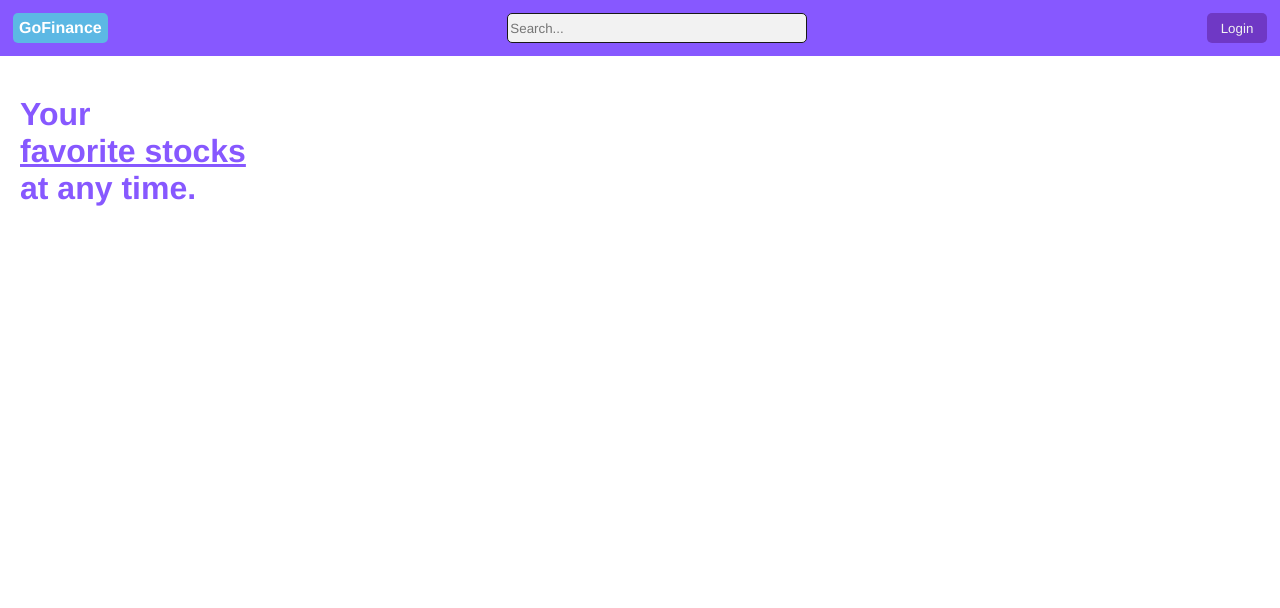
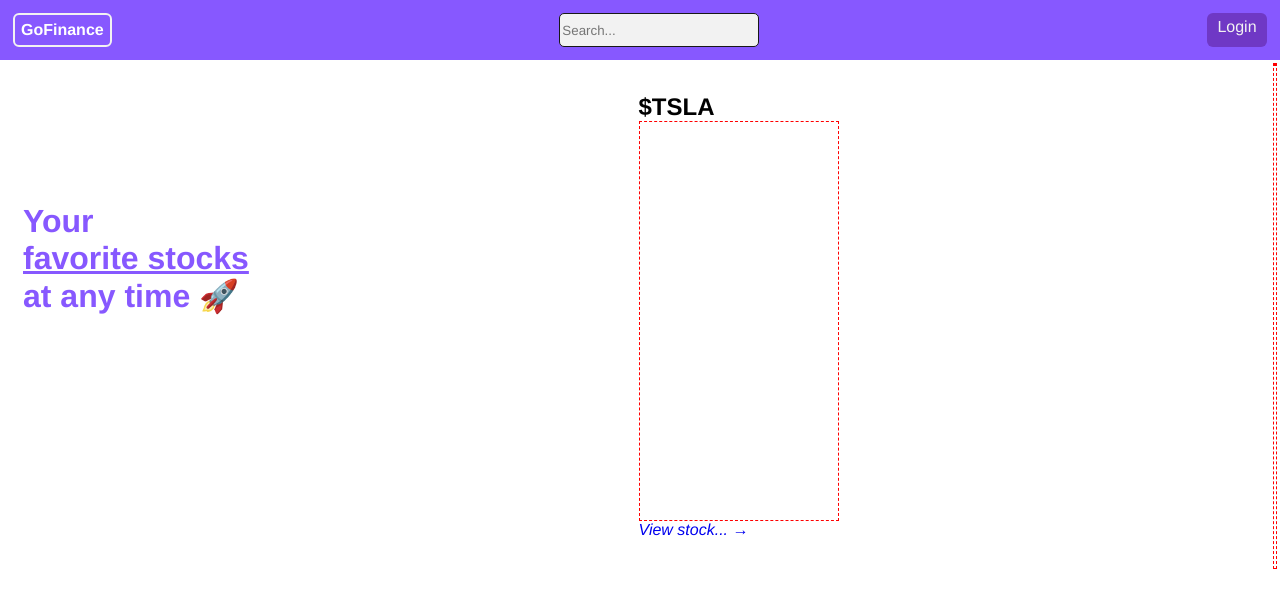
Before and after one commit to code-amin/GoFinance, a React (Create React App) app in the folder client/: page / in a window 1280 px wide. Shown: the top 608 px of the page. Built offline with nearby package versions, Linux system fonts and the light colour scheme.

Commit message:
More components and styling

```diff
--- a/client/public/index.html
+++ b/client/public/index.html
@@ -24,7 +24,7 @@
       work correctly both with client-side routing and a non-root public URL.
       Learn how to configure a non-root public URL by running `npm run build`.
     -->
-    <title>GoFinance 🚀</title>
+    <title>GoFinance</title>
   </head>
   <body>
     <noscript>You need to enable JavaScript to run this app.</noscript>
--- a/client/src/components/Header/Header.js
+++ b/client/src/components/Header/Header.js
@@ -1,11 +1,12 @@
 import styled from "styled-components";
 import SearchBar from "./SearchBar";
-import Login from "./Login";
+import Login from "../Login";
+import { Link } from "react-router-dom";
 
 const Header = () => {
   return (
     <Wrapper>
-      <Logo>GoFinance</Logo>
+      <Logo to="/">GoFinance</Logo>
       <SearchBar />
       <Login />
     </Wrapper>
@@ -22,14 +23,15 @@ const Wrapper = styled.div`
   justify-content: space-between;
   background-color: #8758ff;
   color: #8758ff;
-  padding:3px;
+  padding: 3px;
 `;
 
-const Logo = styled.div`
+const Logo = styled(Link)`
   margin: 10px;
   font-weight: bold;
   color: white;
-  background-color: #5cb8e4;
-  border-radius: 5px;
+  border: 2px solid var(--color-beige);
+  border-radius: 6px;
   padding: 6px;
+  text-decoration: none;
 `;
--- a/client/src/components/Header/SearchBar.js
+++ b/client/src/components/Header/SearchBar.js
@@ -13,8 +13,6 @@ export default SearchBar;
 const Wrapper = styled.div`
   display: flex;
   flex-direction: row;
-  flex-wrap: nowrap;
-
   min-height: 50px;
 `;
 
@@ -22,8 +20,7 @@ const Search = styled.input`
   background-color: #f2f2f2;
   border-radius: 5px;
   max-height: 50px;
-
-  width:300px;
+  min-width:200px;
   border: 0.1px solid #181818;
   margin: 10px;
 `;
--- a/client/src/components/Home.js
+++ b/client/src/components/Home.js
@@ -1,22 +1,68 @@
 import styled from "styled-components";
+import { Link } from "react-router-dom";
 
 const Home = () => {
   return (
-    <Header>
-      {" "}
-      Your <Underline>favorite stocks</Underline> at any time.{" "}
-    </Header>
+    <Wrapper>
+      <Header>
+        {" "}
+        Your <Underline>favorite stocks</Underline> at any time 🚀{" "}
+      </Header>
+      <FeaturedSection>
+        <h2>$TSLA</h2>
+        <StockDiv></StockDiv>
+        <ViewFeatured to="/:stock">View stock... →</ViewFeatured>
+      </FeaturedSection>
+
+      {/* // add this section below the Header */}
+      <Feed>
+        <StockList></StockList>
+      </Feed>
+    </Wrapper>
   );
 };
 
 export default Home;
 
+const Wrapper = styled.div`
+  display: flex;
+  flex-direction: row;
+  flex-wrap: nowrap;
+  color: black;
+  padding: 3px;
+`;
+
 const Header = styled.h1`
   color: #8758ff;
-  padding: 40px 0px 20px 20px;
-  max-width: 40%;
+  padding: 140px 0px 20px 20px;
+  width: 50%;
 `;
 
 const Underline = styled.p`
   text-decoration: underline;
 `;
+
+const FeaturedSection = styled.div`
+  width: 50%;
+  margin: 30px;
+`;
+
+const StockDiv = styled.div`
+  height: 400px;
+  width: 200px;
+  border: 1px red dashed;
+`;
+
+const ViewFeatured = styled(Link)`
+  text-decoration: none;
+  font-style: italic;
+`;
+
+const Feed = styled.div`
+  border: 1px red dashed;
+  position: relative;
+`;
+
+const StockList = styled.ul`
+  border: 1px red dashed;
+`;
--- a/client/src/components/Header/Login.js
+++ b/client/src/components/Login.js
@@ -1,9 +1,11 @@
 import styled from "styled-components";
+import { Link } from "react-router-dom";
 
 const Login = () => {
   return (
     <Wrapper>
-      <Button>Login</Button>
+      <Button to="/login">Login</Button>
+
     </Wrapper>
   );
 };
@@ -18,11 +20,14 @@ const Wrapper = styled.div`
   padding:10px;
 `;
 
-const Button = styled.button`
+const Button = styled(Link)`
   background-color: #6F38C5;
-  border-radius: 5px;
+  border-radius: 6px;
   max-height: 50px;
   width: 60px;
+  padding:5px;
+  text-align: center;
   border: none;
   color: var(--color-beige);
+  text-decoration: none;
 `;
```
Also changed, not shown: client/src/components/Stock.js (added).
